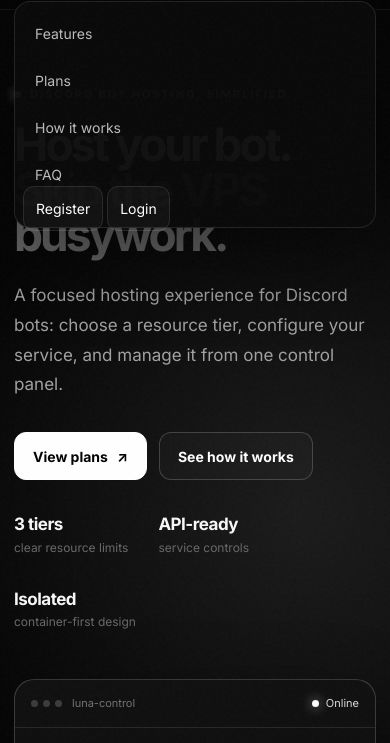
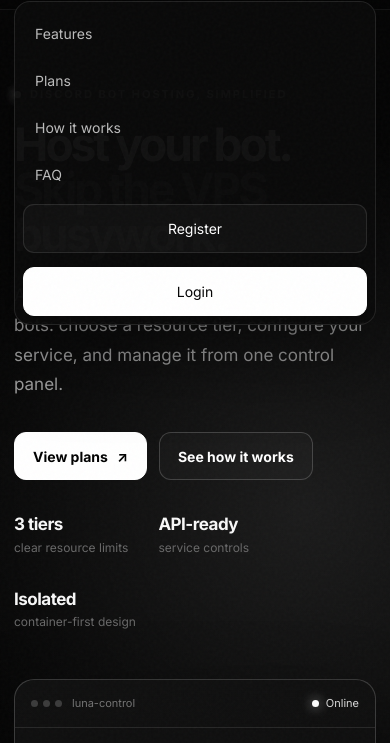
Before and after one commit to Nappygorilla/Luna.win-hosting, a plain HTML site: page index.html in a window 390 px wide. Both pictures are taken after a click on the button "Open navigation". Shown: the part 67-810 px from the top of the page. Drawn offline with Linux system fonts and the light colour scheme.

Commit message:
Style login and register account controls

```diff
--- a/styles.css
+++ b/styles.css
@@ -382,3 +382,10 @@ button:focus:not(:focus-visible) { outline: none; }
 @media (max-width: 720px) {
   .loyalty-summary { grid-template-columns:1fr; }
 }
+
+.nav-account { display:inline-flex; align-items:center; gap:8px; }
+.nav-login-primary { background:#fff; color:#050505 !important; border-color:#fff; }
+@media (max-width: 780px) {
+  .nav-account { flex-direction:column; align-items:stretch; width:100%; gap:8px; }
+  .nav-account .nav-login { display:block; text-align:center; }
+}
```
